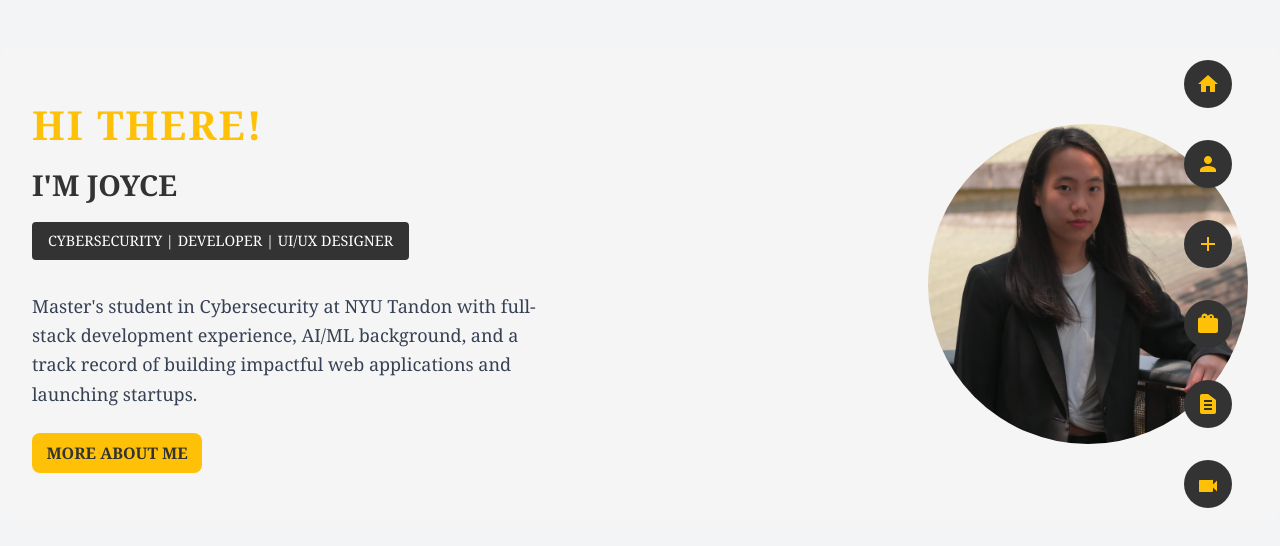
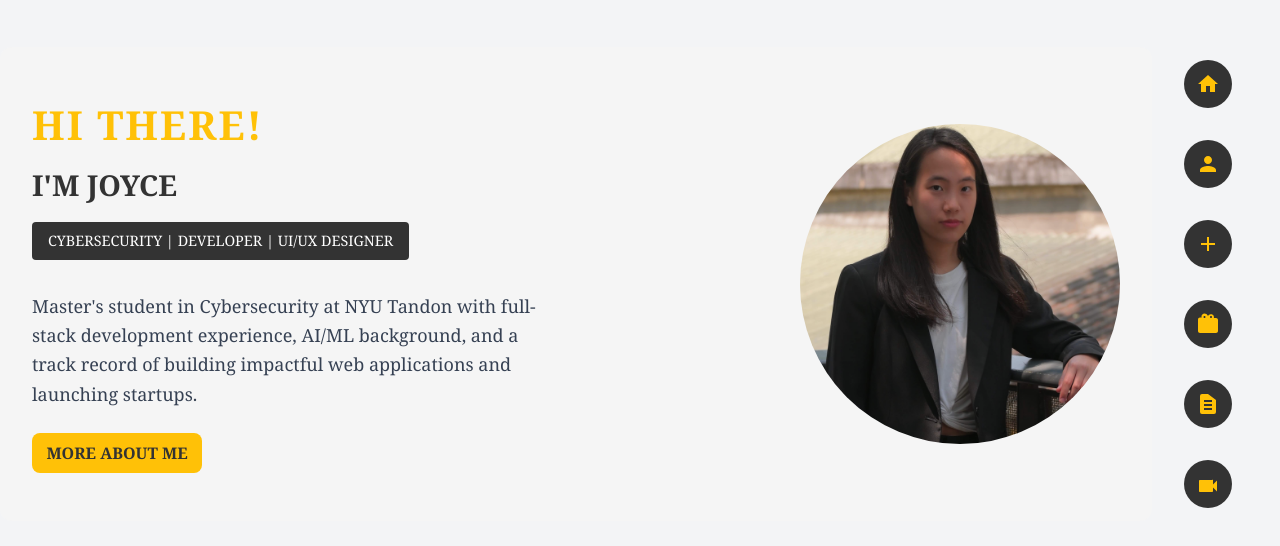
Before and after one commit to 911219fufu-tech/Personal-Website, a Next.js app: page / in a window 1280 px wide. Shown: the part 116-662 px from the top of the page. Built offline with nearby package versions, Linux system fonts and the light colour scheme.

Commit message:
Refactor code structure for improved readability and maintainability

```diff
--- a/app/page.tsx
+++ b/app/page.tsx
@@ -1,7 +1,7 @@
 // app/page.tsx - Home Page
 export default function Home() {
   return (
-    <main className="w-full min-h-screen bg-gray-100 text-gray-800 flex items-center justify-center">
+    <main className="w-full min-h-screen bg-gray-100 text-gray-800 flex items-center justify-center pr-32">
       <section className="hero-section px-8 py-12 max-w-7xl mx-auto w-full">
         <div className="flex items-center justify-between gap-16 md:gap-8">
           <div className="flex-1">
```
Also changed, not shown: Luxury Font Design Inspiration.jpeg (added).
